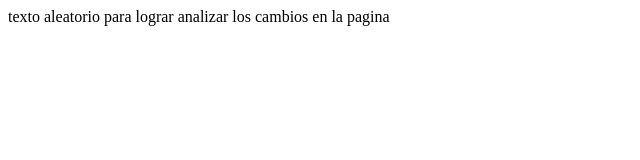
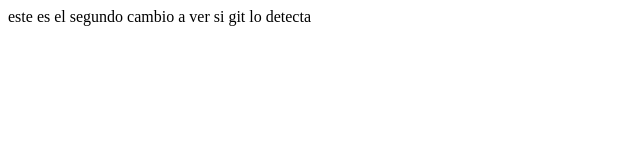
Before and after one commit to josejimenez-dev/elsegundointento, a plain HTML site: page index.html in a window 1280 px wide. Shown: the whole page, without its empty margins (0-640 px from the left). Drawn offline with Linux system fonts and the light colour scheme.

Commit message:
doble int

```diff
--- a/index.html
+++ b/index.html
@@ -4,6 +4,6 @@
     <title>cambio de título actualización</title>
 </head>
 <body>
-    texto aleatorio para lograr analizar los cambios en la pagina
+    este es el segundo cambio a ver si git lo detecta
 </body>
 </html>
```
